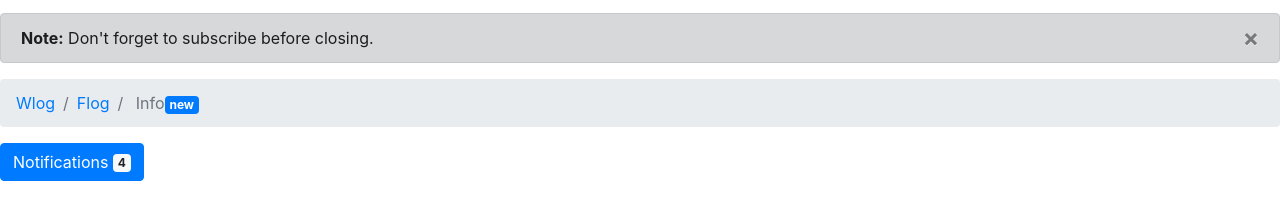
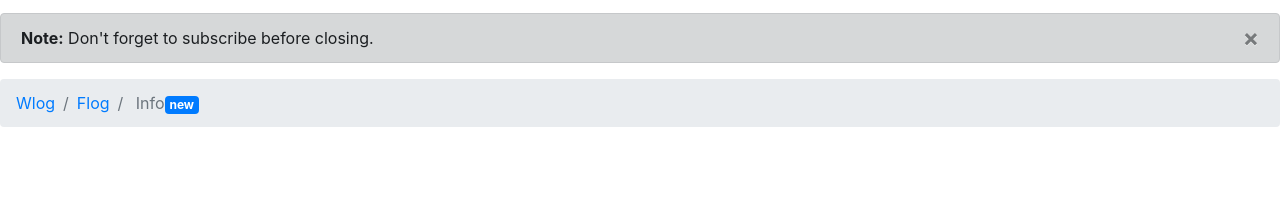
Before and after one commit to pathak1005/Learning, a plain HTML site: page Bootstrap/index.htm in a window 1280 px wide. Shown: the part 109-328 px from the top of the page. Drawn offline with nearby package versions, Linux system fonts and the light colour scheme.

Commit message:
commit on Test1

```diff
--- a/Bootstrap/index.htm
+++ b/Bootstrap/index.htm
@@ -105,9 +105,6 @@
         <li class="breadcrumb-item active" aria-current="page"> Info<span class="badge badge-primary">new</span></h5>
       </ol>
     </nav>
-    <button type="button" class="btn btn-primary">
-        Notifications <span class="badge badge-light">4</span>
-      </button>
 
 
     <!-- Optional JavaScript -->
```
